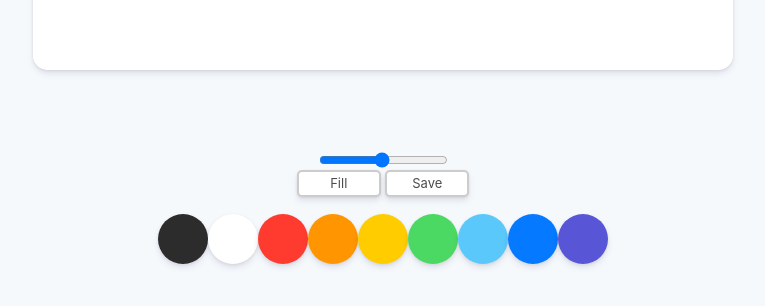
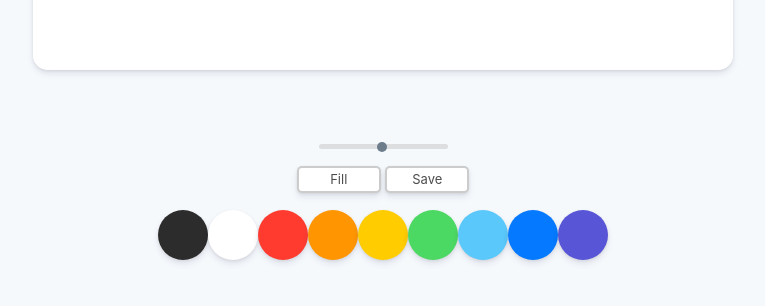
Before and after one commit to evannilaz-zz/artrium-paint, a plain HTML site: page index.html in a window 1280 px wide. Shown: the part 680-986 px from the top of the page, without its empty margins (257-1022 px from the left). Drawn offline with Linux system fonts and the light colour scheme.

Commit message:
Update Source Files

```diff
--- a/disableMobile.js
+++ b/disableMobile.js
@@ -4,8 +4,9 @@ function clearScreen() {
     const body = document.querySelector("body");
     const nbody = document.createElement("nbody");
     const text = document.createElement("div");
-    text.innerText = "Not For Mobile. Mobile Version being Prepared.";
-    text.style.fontSize = "4rem";
+    text.innerText = "Not For Mobile.";
+    text.style.fontSize = "2.5rem";
+    text.style.fontFamily = "Times New Roman";
     html.removeChild(body);
     nbody.appendChild(text);
     html.appendChild(nbody);
--- a/style.css
+++ b/style.css
@@ -60,3 +60,56 @@ body {
 .controls .controls__range {
     margin-bottom: 30px;
 }
+
+#jsRange {
+  -webkit-appearance: none;
+  position: relative;
+  height: 5px;
+  border-radius: 5px;
+  background: #d3d3d3;
+  outline: none;
+  opacity: 0.7;
+  -webkit-transition: .2s;
+  transition: opacity .2s;
+  bottom: 15px;
+}
+
+#jsRange:hover {
+  opacity: 1;
+}
+
+#jsRange::-webkit-slider-thumb {
+  -webkit-appearance: none;
+  appearance: none;
+  width: 10px;
+  height: 10px;
+  border-radius: 50%;
+  background: #34495e;
+  cursor: pointer;
+}
+
+#jsRange::-moz-range-thumb {
+  width: 7.5px;
+  height: 7.5px;
+  border-radius: 50%;
+  background: #34495e;
+  cursor: pointer;
+}
+
+::-webkit-scrollbar {
+  width: 5px;
+}
+
+::-webkit-scrollbar-track {
+  box-shadow: inset 0 0 5px grey;
+  border-radius: 2.5px;
+}
+
+::-webkit-scrollbar-thumb {
+  background: #34495e;
+  border-radius: 10px;
+}
+
+::-webkit-scrollbar-thumb:hover {
+  background: #2c3e50;
+}
```
